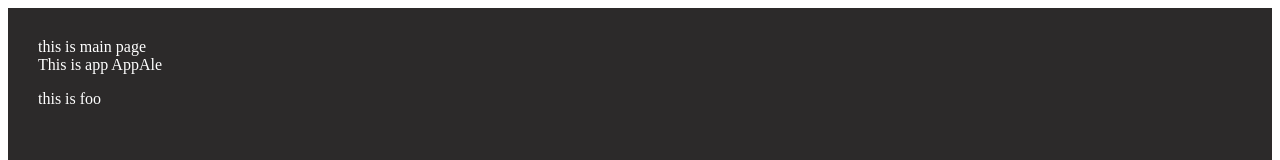
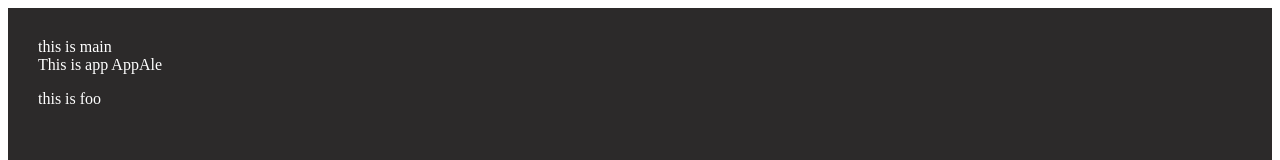
Before and after one commit to anhlhpl52119/chillin-nuxt3, a Nuxt app: page /MainPage in a window 1280 px wide. Shown: the top 160 px of the page. Built offline with nearby package versions, Linux system fonts and the light colour scheme.

Commit message:
feat: unocss

```diff
--- a/pages/MainPage.vue
+++ b/pages/MainPage.vue
@@ -2,7 +2,7 @@
   <main style="background-color: #2c2a2a; color: white; height: 90vh; padding: 30px">
 
   <div>
-    this is main page
+    this is main
   </div>
 
   <div>
```
